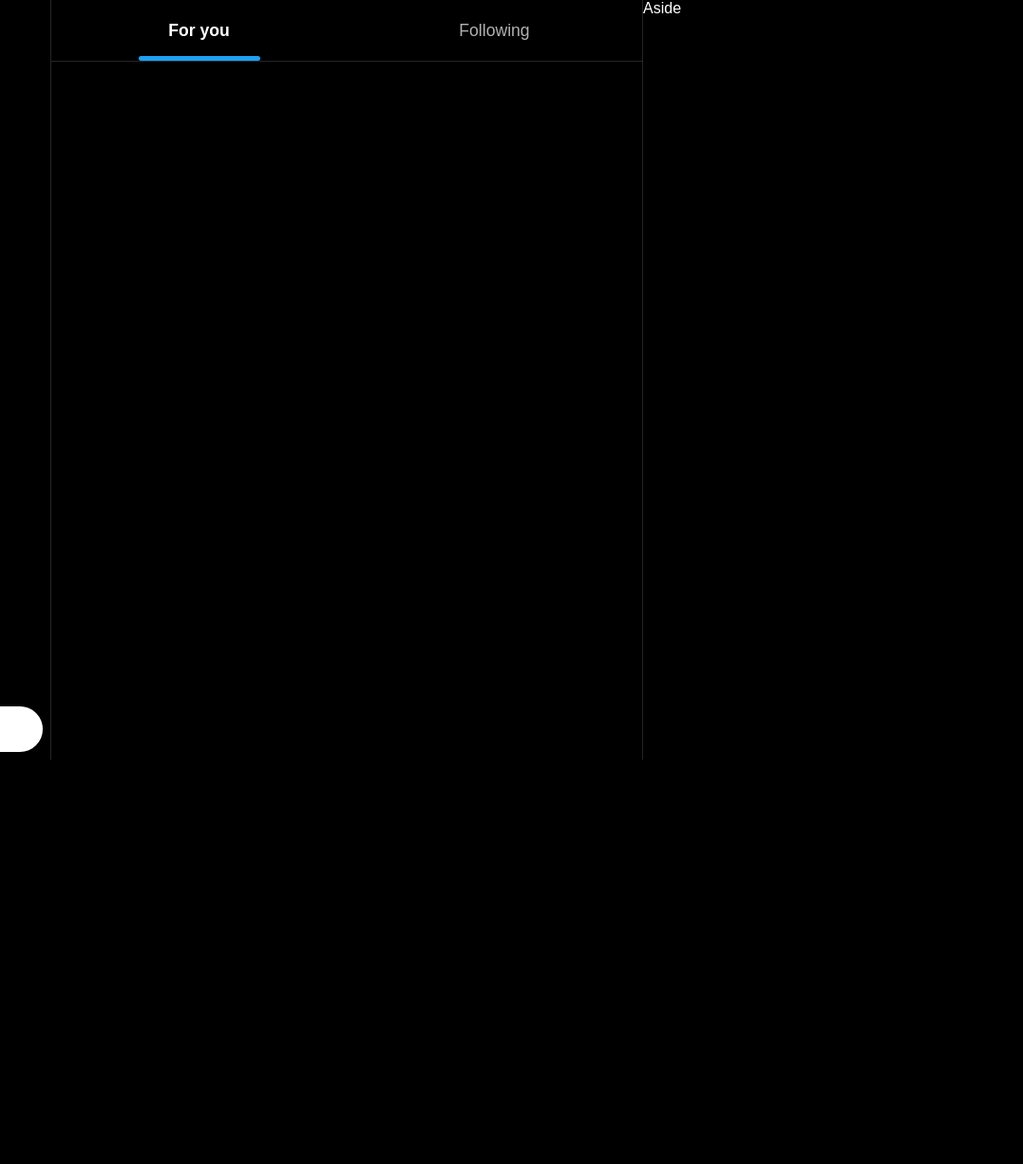
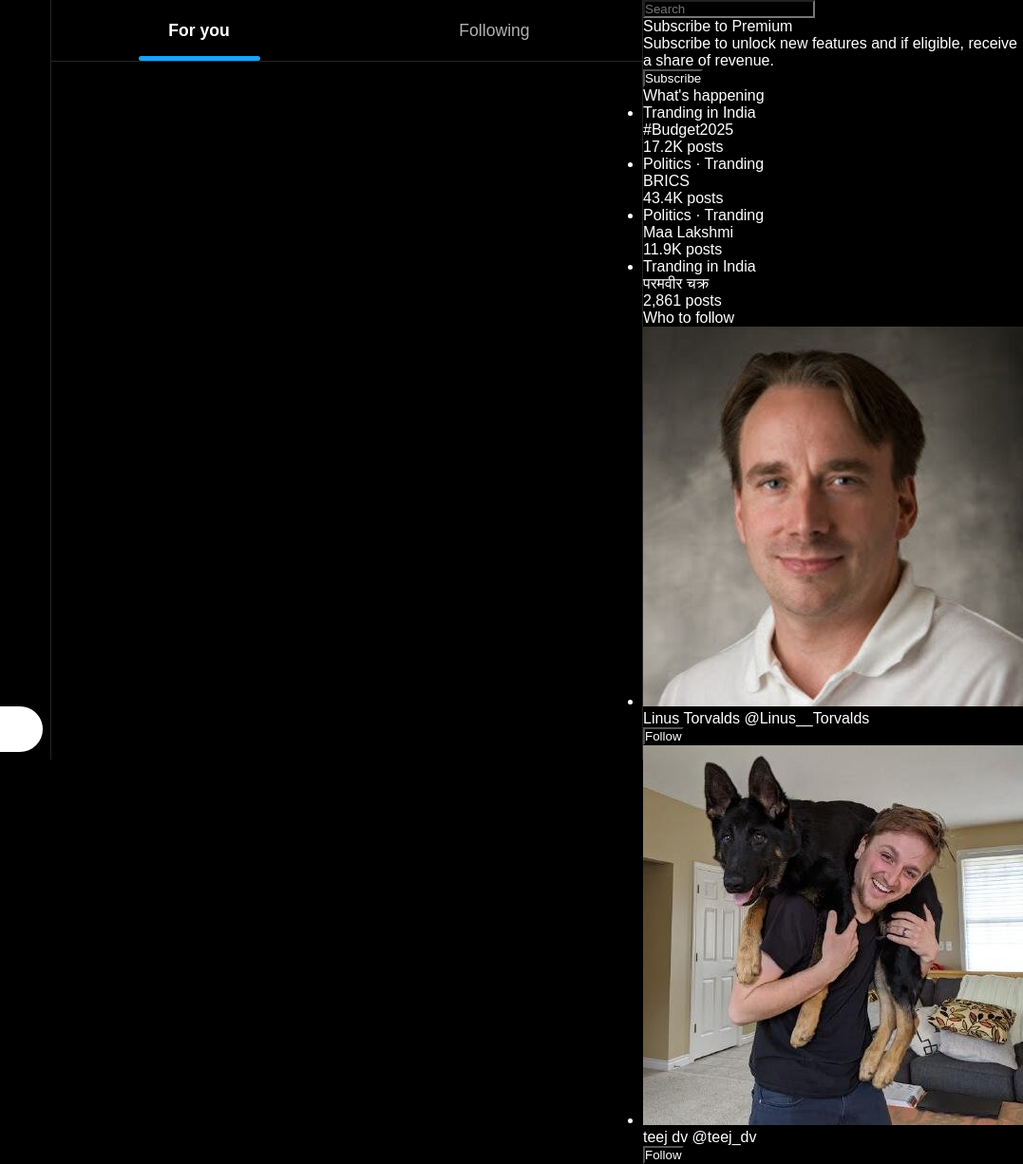
Before and after one commit to dhruvdhaduk-simform/x-skeleton-ui, a plain HTML site: page index.html in a window 1280 px wide. Shown: the full height of the page at 95% size, 203-1280 px from the left. Before the commit the page ends 800 px from the top, so only its background shows below. Drawn offline with Linux system fonts and the light colour scheme.

Commit message:
feature: Add markup for sidebar in index.html

```diff
--- a/index.html
+++ b/index.html
@@ -10,6 +10,7 @@
         <link rel="stylesheet" href="/styles/index.css">
         <link rel="stylesheet" href="/styles/navbar.css">
         <link rel="stylesheet" href="/styles/header.css">
+        <link rel="stylesheet" href="/styles/sidebar.css">
 
         <link rel="shortcut icon" href="/assets/icons/x.svg" type="image/x-icon">
 
@@ -124,7 +125,67 @@
         </main>
 
         <aside class="aside">
-            Aside
+            <input type="text" class="search-bar" placeholder="Search" aria-label="Search">
+
+            <section class="subscribe">
+                <p class="heading" role="heading">Subscribe to Premium</p>
+                <p class="description">Subscribe to unlock new features and if eligible, receive a share of revenue.</p>
+                <button class="subscribe-btn">
+                    Subscribe
+                </button>
+            </section>
+
+            <section class="tranding">
+                <p class="heading" role="heading">What's happening</p>
+                <ul class="tranding-list">
+                    <li>
+                        <p class="category">Tranding in India</p>
+                        <p class="hashtag" tabindex="0">#Budget2025</p>
+                        <p class="posts-count">17.2K posts</p>
+                    </li>
+                    <li>
+                        <p class="category">Politics · Tranding</p>
+                        <p class="hashtag" tabindex="0">BRICS</p>
+                        <p class="posts-count">43.4K posts</p>
+                    </li>
+                    <li>
+                        <p class="category">Politics · Tranding</p>
+                        <p class="hashtag" tabindex="0">Maa Lakshmi</p>
+                        <p class="posts-count">11.9K posts</p>
+                    </li>
+                    <li>
+                        <p class="category">Tranding in India</p>
+                        <p class="hashtag" tabindex="0">परमवीर चक्र</p>
+                        <p class="posts-count">2,861 posts</p>
+                    </li>
+                </ul>
+            </section>
+
+            <section class="who-to-follow">
+                <p class="heading" role="heading">Who to follow</p>
+                <ul class="who-to-follow-list">
+                    <li>
+                        <img src="/assets/images/profile_pics/Linus__Torvalds.jpeg" alt="Profile picture of @Linus__Torvalds" tabindex="0">
+                        <p>
+                            <span class="name">Linus Torvalds</span>
+                            <span class="username">@Linus__Torvalds</span>
+                        </p>
+                        <button>
+                            Follow
+                        </button>
+                    </li>
+                    <li>
+                        <img src="/assets/images/profile_pics/teej_dv.jpeg" alt="Profile picture of @teej_dv" tabindex="0">
+                        <p>
+                            <span class="name">teej dv</span>
+                            <span class="username">@teej_dv</span>
+                        </p>
+                        <button>
+                            Follow
+                        </button>
+                    </li>
+                </ul>
+            </section>
         </aside>
     </body>
 
```
